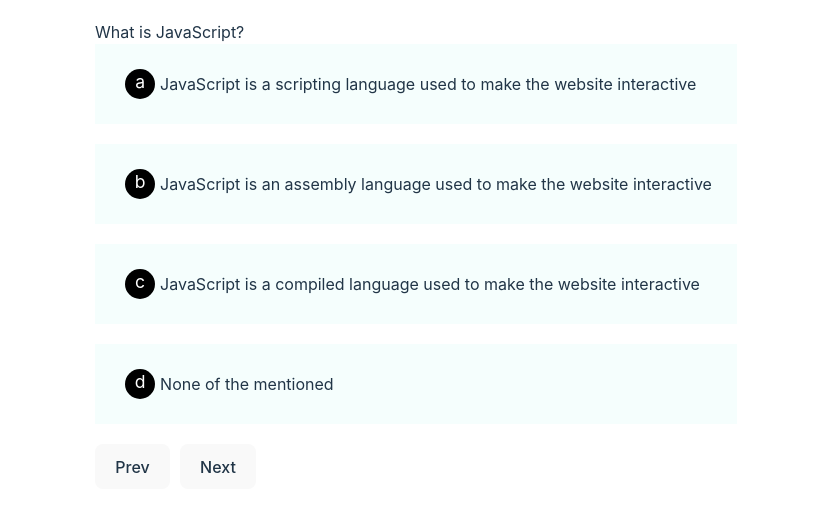
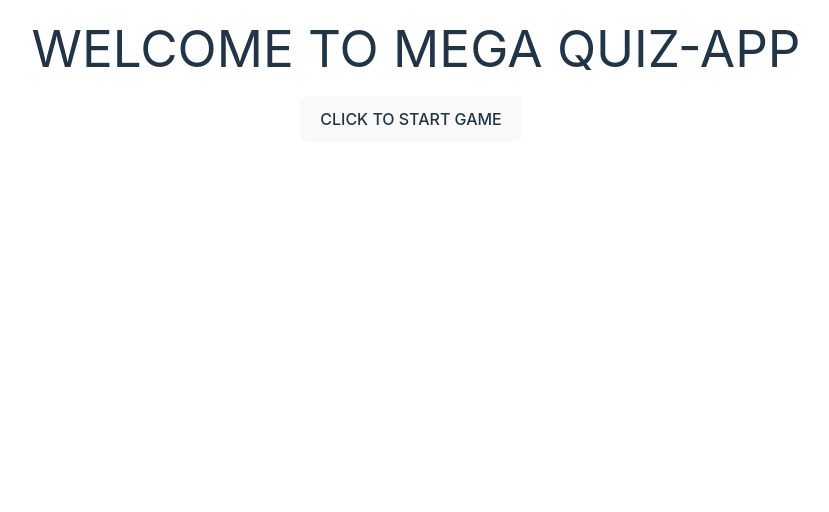
Before and after one commit to NICKY-TECH/QUIZ-APP, a React (Vite) app: page / in a window 1280 px wide. Shown: the top 512 px of the page, without its empty margins (224-1053 px from the left). Built offline with nearby package versions, Linux system fonts and the light colour scheme.

Commit message:
completed home page

```diff
--- a/src/components/Quiz.jsx
+++ b/src/components/Quiz.jsx
@@ -37,7 +37,10 @@
 
 function Quiz() {
   //   const len = questions.length;
-  const [number, setNumber] = useState(0);
+  const [number, setNumber] = useState("home");
+  function startGame() {
+    setNumber(0);
+  }
   function prev() {
     if (number != 0) {
       setNumber(number - 1);
@@ -55,7 +58,12 @@
   return (
     <div className="Container">
       <div>
-        {number != "score" ? (
+        {number == "home" ? (
+          <div className="inner-Question-Wrapper3">
+            <h1>WELCOME TO MEGA QUIZ-APP</h1>
+            <button onClick={startGame}>CLICK TO START GAME</button>
+          </div>
+        ) :  number != "score" ? (
           <div className="inner-Question-Wrapper">
             <Question question={questions[number].q} />
             <Option
@@ -88,7 +96,7 @@
             <Option option="score" total={questions.length} />
           </div>
         )}
-        {number != "score" ? (
+        {number != "score" && number !="home" ? (
           <div className="Buttons">
             <button onClick={prev} label="Prev">
               Prev
@@ -100,6 +108,7 @@
         ) : (
           ""
         )}
+
       </div>
     </div>
   );
--- a/src/css/main.css
+++ b/src/css/main.css
@@ -564,6 +564,15 @@
   width: 100%;
 }
 
+.inner-Question-Wrapper3{
+  width: 100%;
+  display: flex;
+  flex-direction: column;
+  justify-content: center;
+  align-items: center;
+  gap: 20px;
+}
+
 .Option:hover {
   cursor: pointer;
 }
--- a/src/css/tailwind.css
+++ b/src/css/tailwind.css
@@ -23,6 +23,15 @@
 
 .inner-Question-Wrapper2{
   width: 100%;
+}
+
+.inner-Question-Wrapper3{
+  width: 100%;
+  display: flex;
+  flex-direction: column;
+  justify-content: center;
+  align-items: center;
+  gap: 20px;
 }
 
 .Option:hover {
```
Also changed, not shown: 1 other file (tests, documents, lock files or other folders).
